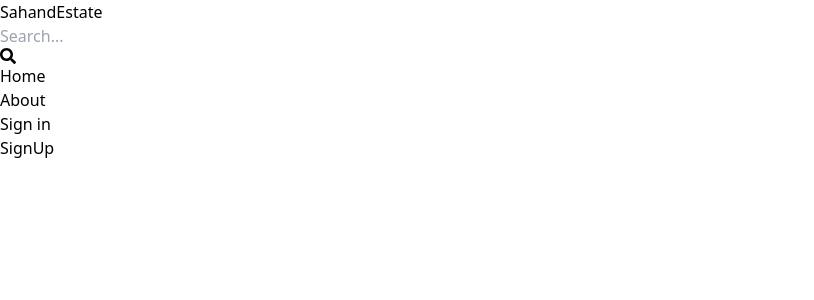
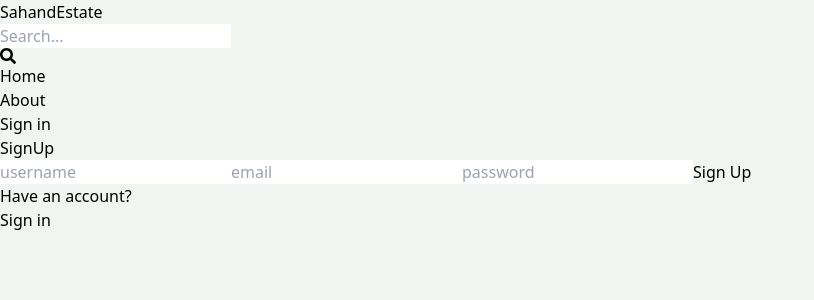
Before and after one commit to PriyanshuR98/mern-estate, a React (Vite) app in the folder client/: page /sign-up in a window 1280 px wide. Shown: the top 300 px of the page, without its empty margins (0-814 px from the left). Built offline with nearby package versions, Linux system fonts and the light colour scheme.

Commit message:
completed signup page UI

```diff
--- a/client/src/index.css
+++ b/client/src/index.css
@@ -1,3 +1,7 @@
 @tailwind base;
 @tailwind components;
 @tailwind utilities;
+
+body{
+    background-color: rgb(241,245,241);
+}
--- a/client/src/pages/SignUp.jsx
+++ b/client/src/pages/SignUp.jsx
@@ -1,8 +1,31 @@
 import React from 'react'
+import {Link} from 'react-router-dom'
 
 const SignUp = () => {
   return (
-    <div>SignUp</div>
+    <div className='max-w-lg mx-auto'>
+         <h1 className='text-3xl font-semibold text-center my-7'> SignUp</h1>
+        <form className='flex flex-col gap-4'>
+          <input type="text" placeholder='username'
+          className='p-3 border rounded-lg' id='username' />
+
+          <input type="email" placeholder='email'
+          className='p-3 border rounded-lg' id='email' />
+
+          <input type="password" placeholder='password'
+          className='p-3 border rounded-lg' id='password' />
+
+          <button  className='p-3 text-white uppercase rounded-lg bg-slate-700 hover:opacity-95 disabled:opacity-80 '>Sign Up</button>
+         </form>
+         <div className='flex gap-2 mt-5'>
+          <p>Have an account?</p>
+          <Link to={"/sign-in"}>
+            <span className='text-blue-700'>Sign in</span>
+          </Link>
+
+         </div>
+    </div>
+
   )
 }
 
```
Also changed, not shown: client/src/pages/About.jsx (line endings or trailing spaces).
